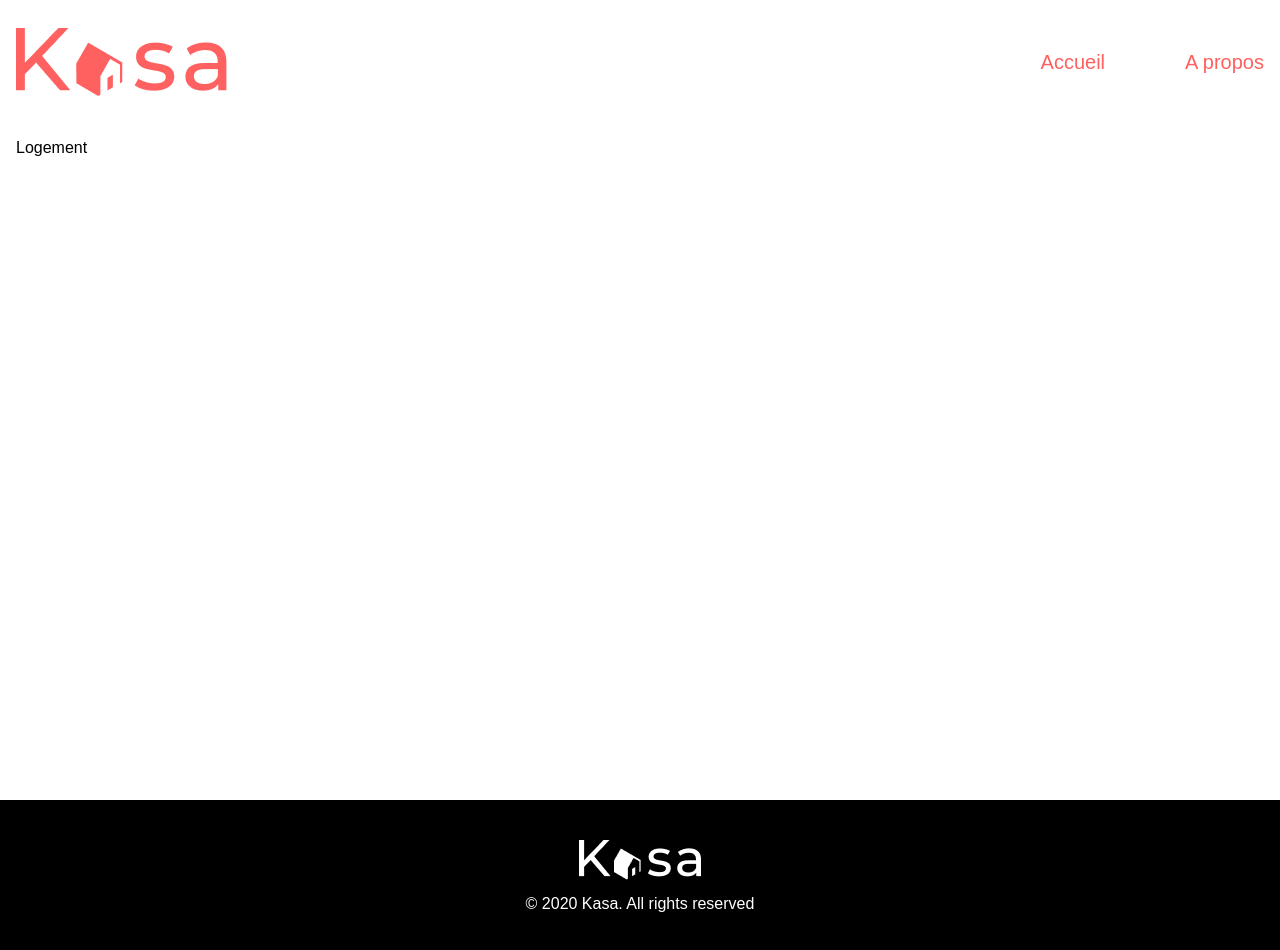
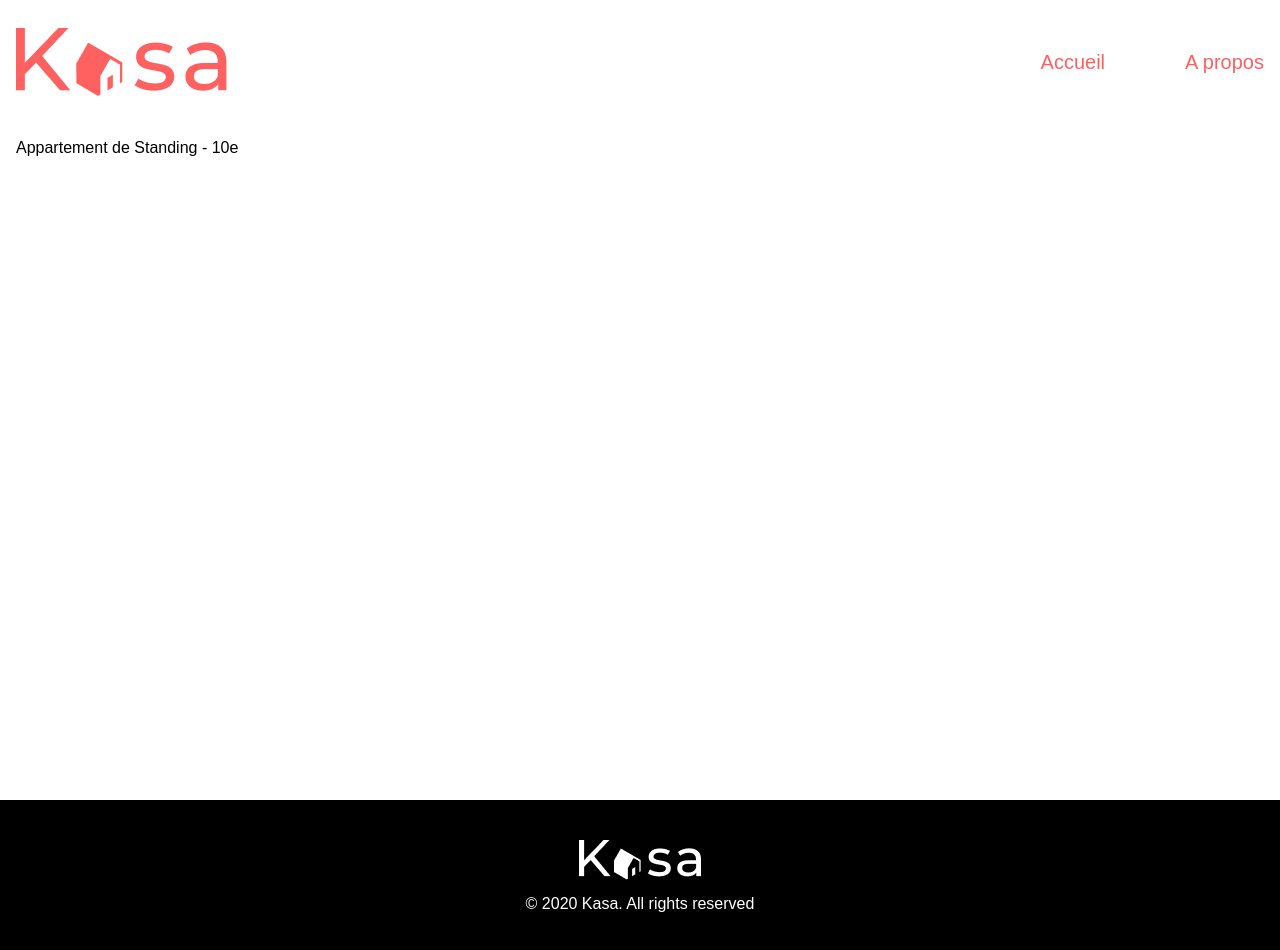
Before and after one commit to Dju7/kasabis, a React (Vite) app: page /logements/0979876d in a window 1280 px wide. Shown: the top 950 px of the page. Built offline with nearby package versions, Linux system fonts and the light colour scheme.

Commit message:
lodgingAsyncLoader

```diff
--- a/src/Pages/Logements/index.tsx
+++ b/src/Pages/Logements/index.tsx
@@ -6,21 +6,41 @@ type MyParams = {
     params: any;
   };
 
-
-export const loader = async ({ params }: MyParams) => {
-    const { id } = params;
-    const lodging = lodgings.find((lodging) => lodging.id === id);
-    return lodging || null;
+  type lodging = {
+    id: string;
+    title: string;
+    cover: string;
+    pictures: string[];
+    description: string;
+    host: {
+      name: string;
+      picture: string;
+    };
+    rating: string;
+    location: string;
+    equipments: string[];
+    tags: string[];
   };
 
 
+export const loader = async ({ params }: MyParams) => {
+    const { id } = await params;
+    const lodging = lodgings.find((lodging) => lodging.id === id);
+    if (!lodging) {
+      throw new Error('le logement est introuvable');
+    }
+    return {lodging}
+  };
+
+
+
 function Logements () {
-    const lodging = useLoaderData() as ReturnType<typeof loader>;
-    console.log(lodging);
-    return (
-        <div>
-            <h1>Logement</h1>
-        </div>
+    const { lodging }: {lodging: lodging} = useLoaderData()
+    console.log({lodging})
+   return (
+       <div>
+           <h1>{lodging.title}</h1>
+       </div>
     )
 }
 
```
